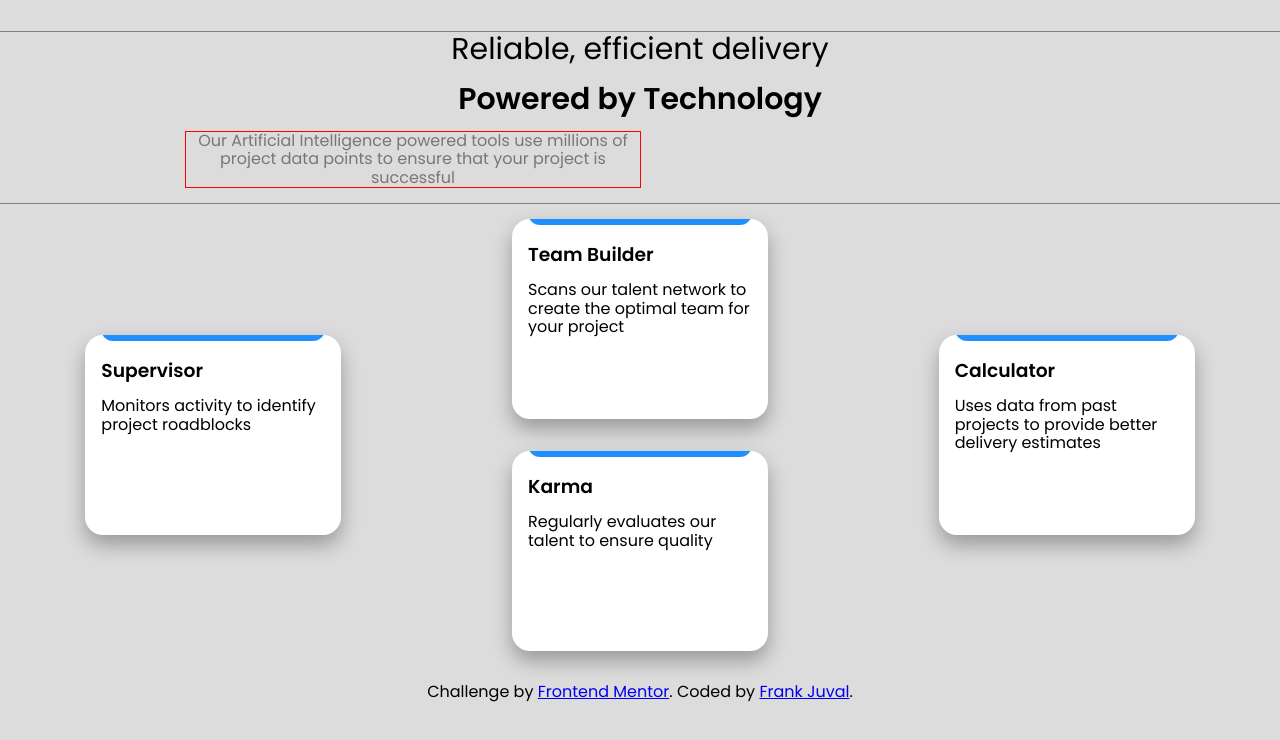
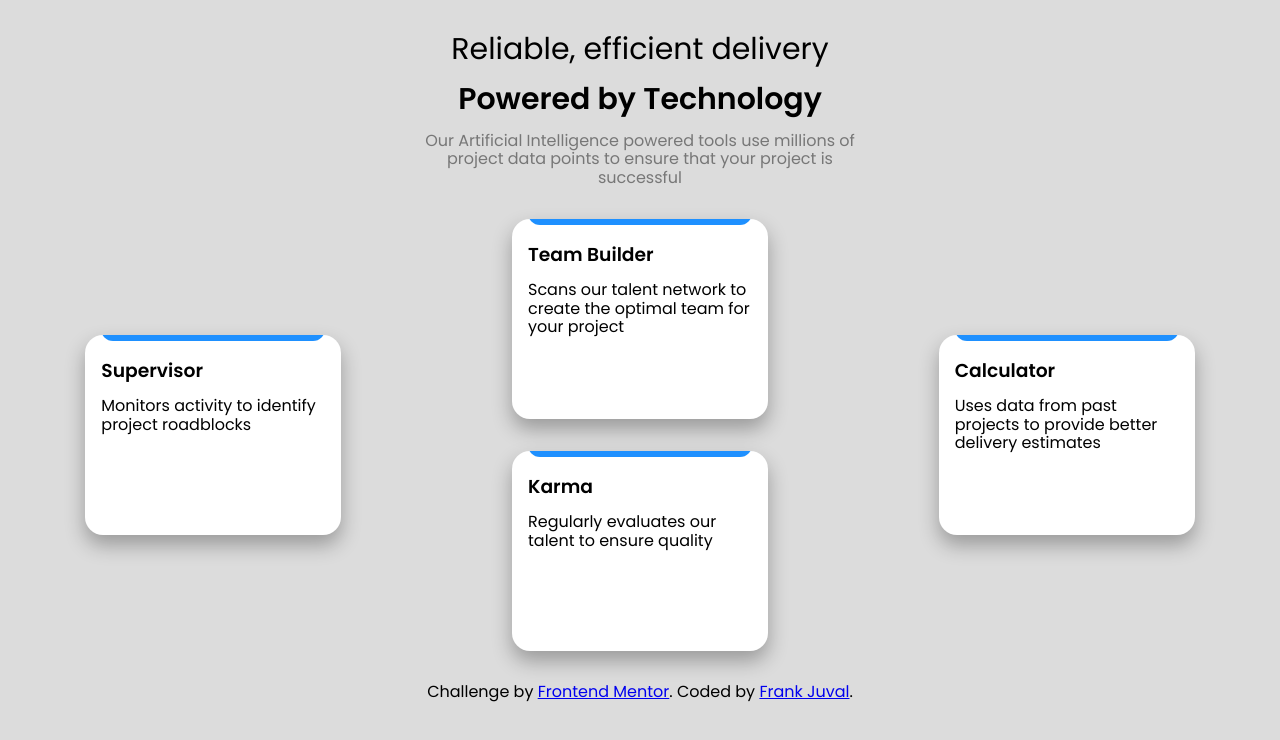
Before and after one commit to FrankDraws/FEM_four-card, a plain HTML site: page index.html in a window 1280 px wide. Drawn offline with Linux system fonts and the light colour scheme.

Commit message:
Saving again

```diff
--- a/style.css
+++ b/style.css
@@ -37,17 +37,34 @@ h3 {
     justify-content: center;
     /* align-items: center; */
     text-align: center;
-    outline: 1px solid gray;
 }
 
 .cards p {
     padding: 0;
 }
 
+.title {
+    display: flex;
+    flex-direction: column;
+    align-items: center;
+}
+
 .title p:first-child {
     font-size: 1.875em;
     margin: 0 0 .5em;
 }
+
+/*
+
+
+
+    BUILD IT MOBILE FIRST
+
+
+
+
+
+*/
 
 .title p:nth-child(2) {
     font-size: 1.875em;
@@ -60,7 +77,6 @@ h3 {
     color: #777;
     width: 50%;
     text-align: center;
-    outline: 1px solid red;
 }
 
 .content {
```
